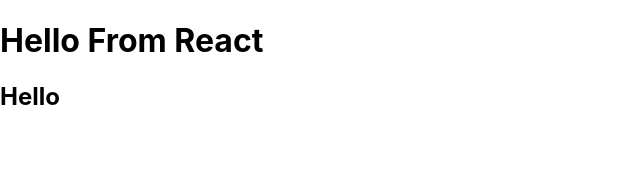
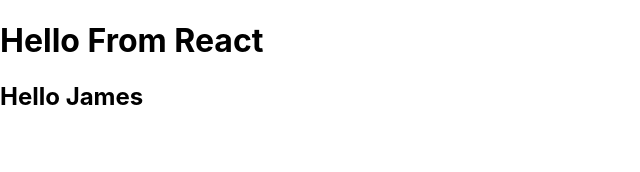
Before and after one commit to jamestheengineer/webdev-playground, a React (Create React App) app in the folder react-traversy/react-task-tracker/: page / in a window 1280 px wide. Shown: the top 172 px of the page, without its empty margins (0-640 px from the left). Built offline with nearby package versions, Linux system fonts and the light colour scheme.

Commit message:
Minor step

```diff
--- a/react-traversy/react-task-tracker/src/App.js
+++ b/react-traversy/react-task-tracker/src/App.js
@@ -1,9 +1,10 @@
 
 function App() {
+  const name = 'James'
   return (
-    <div className="App">
+    <div className='container'>
      <h1>Hello From React</h1>
-     <h2>Hello</h2>
+     <h2>Hello {name}</h2>
     </div>
   );
 }
```
